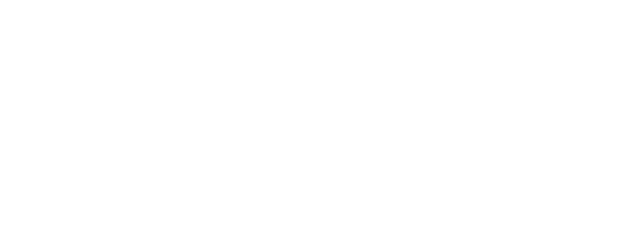
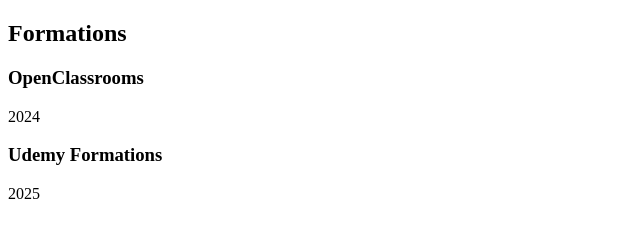
Before and after one commit to natvi897/mon-cv, a plain HTML site: page index.html in a window 1280 px wide. Shown: the whole page, without its empty margins (0-640 px from the left). Drawn offline with Linux system fonts and the light colour scheme.

Commit message:
mise en place de la section formations

```diff
--- a/index.html
+++ b/index.html
@@ -8,5 +8,16 @@
 </head>
 <body>
 
+    <section class="formations">
+    <h2>Formations</h2>
+    <div>
+        <h3>OpenClassrooms</h3>
+        <p>2024</p>
+
+        <h3>Udemy Formations</h3>
+        <p>2025</p>
+    </div>
+</section>
+
 </body>
 </html>
```
